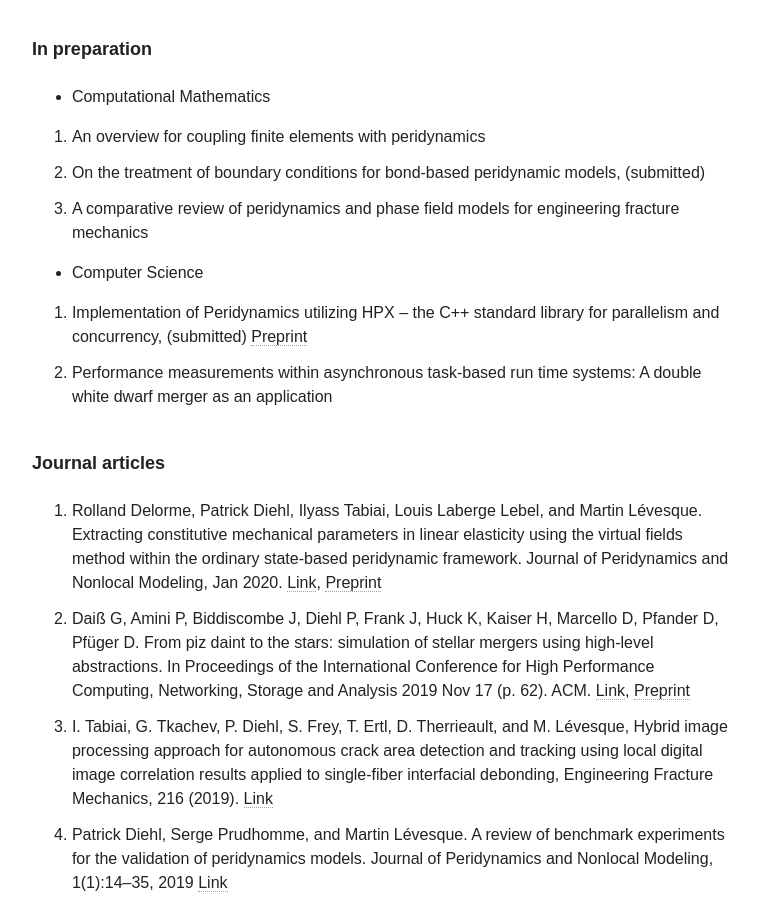
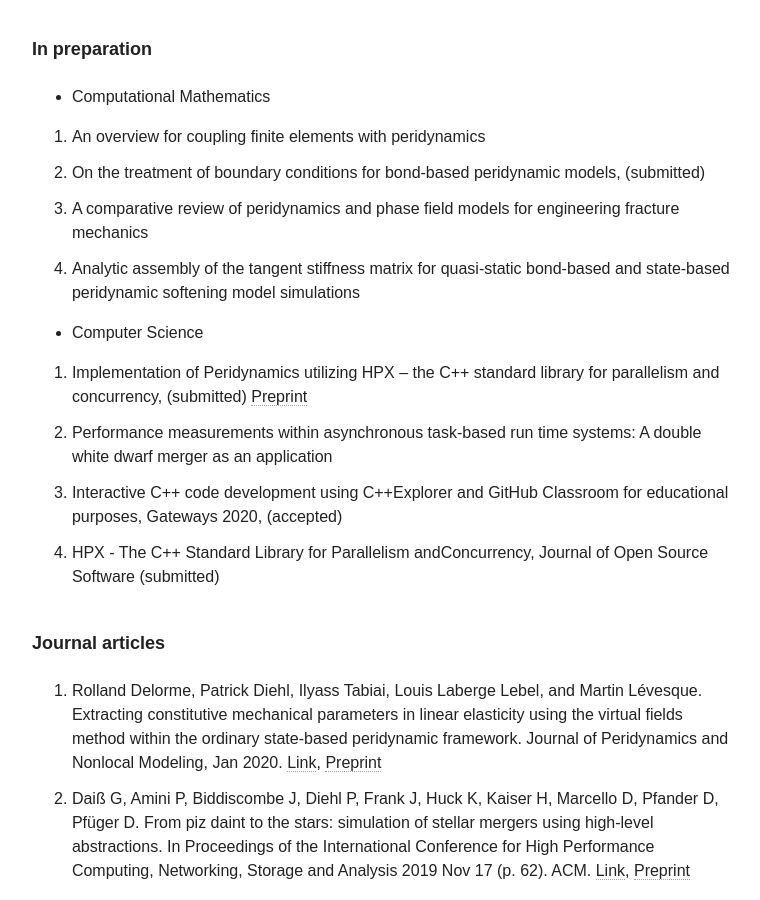
Before and after one commit to diehlpk/diehlpk.github.io, a Jekyll site: the page built from cv/index.md, in a window 1280 px wide and 900 px high, scrolled down 1913 px. Shown: the whole window, without its empty margins (254-1014 px from the left). Built offline with Jekyll 4.4.1, drawn with Linux system fonts in a browser that asks for light colours; nearby versions of some CDN libraries; some web fonts are replaced.

Commit message:
Update cv

```diff
--- a/cv/index.md
+++ b/cv/index.md
@@ -55,11 +55,15 @@ hide: true
 1. An overview for coupling finite elements with peridynamics
 1. On the treatment of boundary conditions for bond-based peridynamic models, (submitted)
 1. A comparative review of peridynamics and phase field models for engineering fracture mechanics
+1. Analytic assembly of the tangent stiffness matrix for quasi-static bond-based and state-based peridynamic softening model simulations
 
 * Computer Science
 
 1. Implementation of Peridynamics utilizing HPX -- the C++ standard library for parallelism and concurrency, (submitted) [Preprint](https://arxiv.org/abs/1806.06917)
 1. Performance measurements within asynchronous task-based run time systems: A double white dwarf merger as an application
+1. Interactive C++ code development using C++Explorer and GitHub Classroom for educational purposes, Gateways 2020, (accepted)
+1. HPX - The C++ Standard Library for Parallelism andConcurrency, Journal of Open Source Software (submitted)
+
 
 ###### Journal articles
 1. Rolland Delorme, Patrick Diehl, Ilyass Tabiai, Louis Laberge Lebel, and Martin
```
